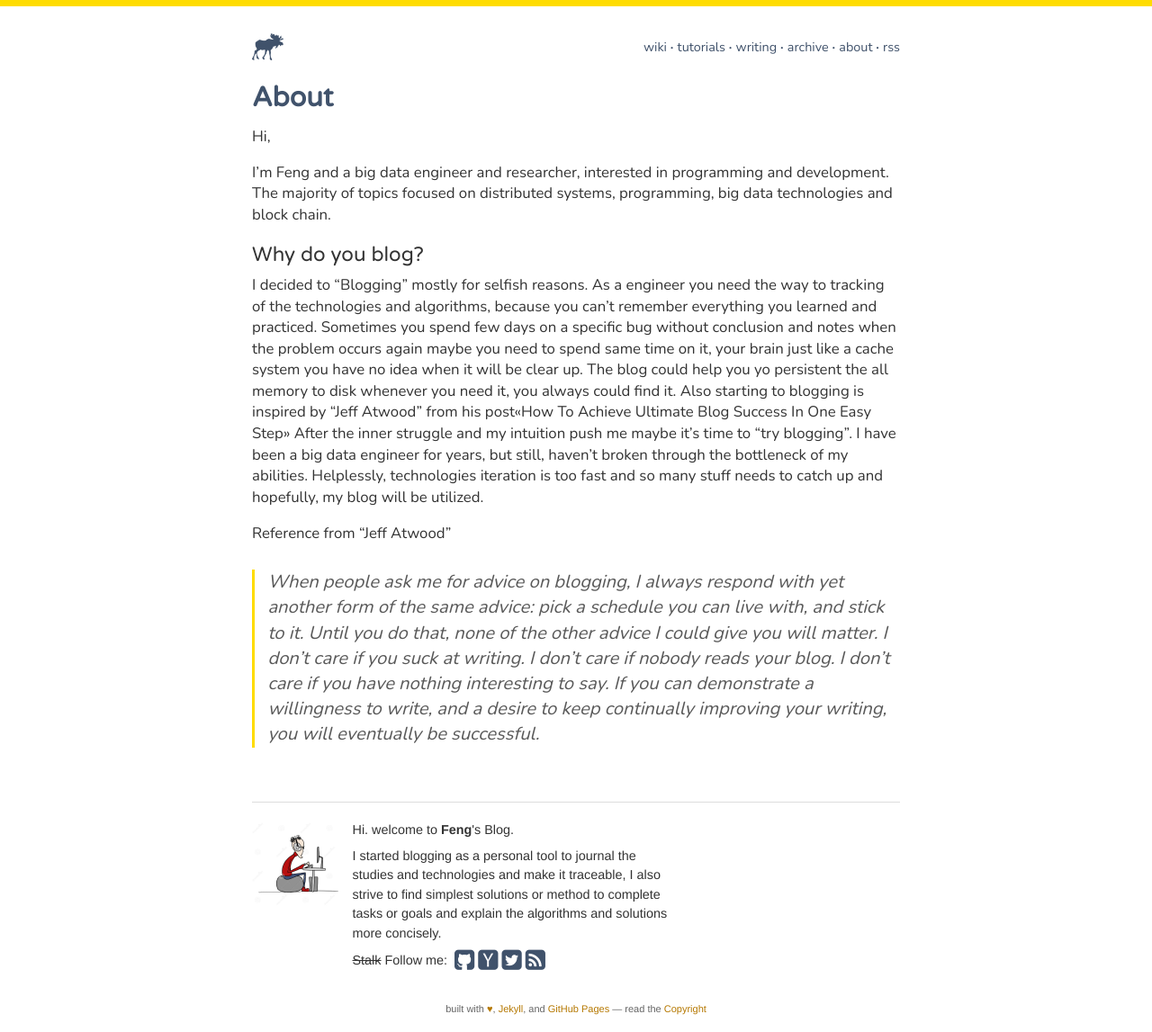
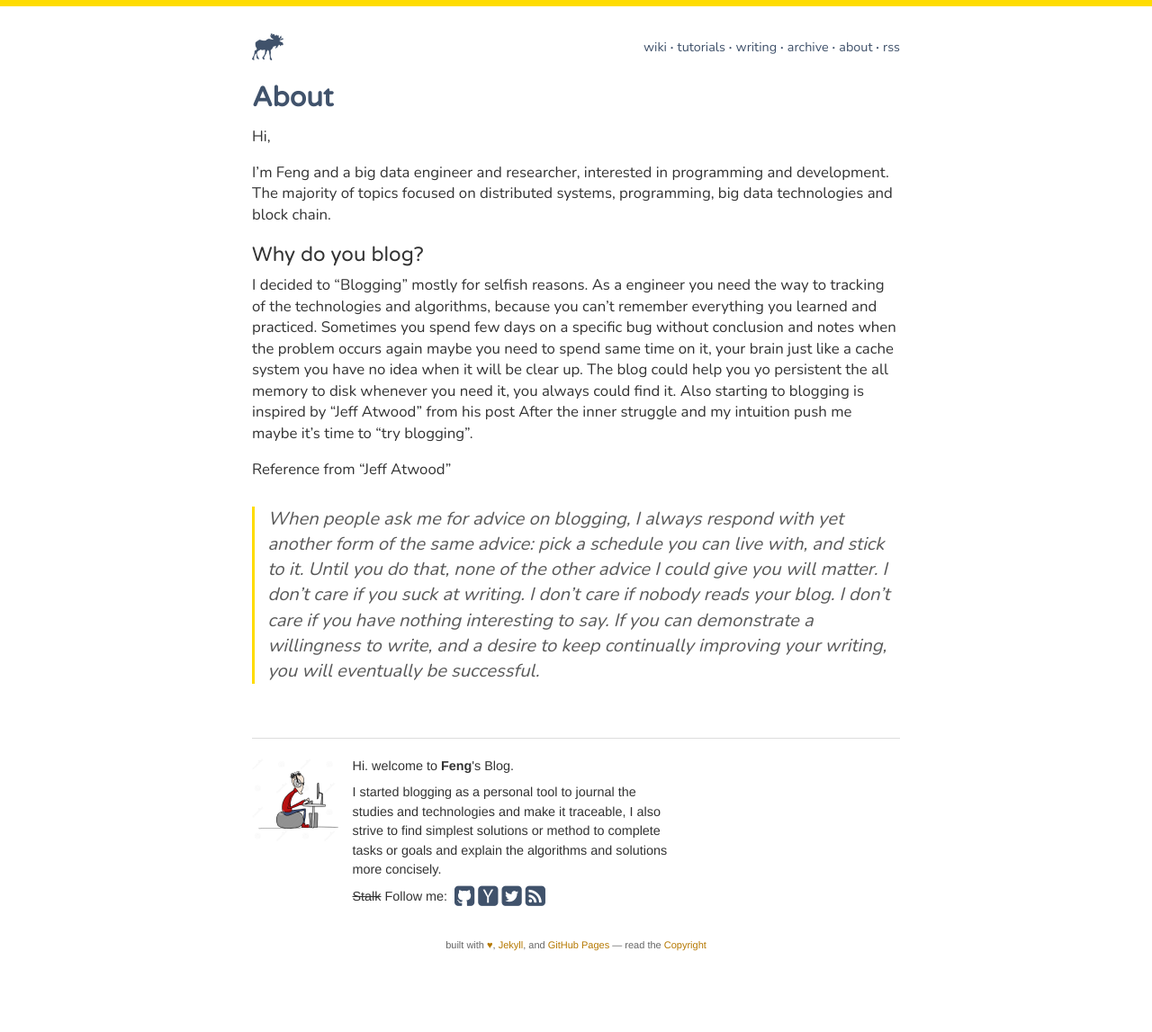
Before and after one commit to SharpLu/Blog, a Jekyll site: the page built from about/index.md, in a window 1280 px wide. Shown: the whole page at 90% size. Built offline with Jekyll 4.4.1, drawn with Linux system fonts in a browser that asks for light colours; after the commit the page ends 1077 px from its top, so only the background shows below that; part of the change alters nothing that is shown.

Commit message:
Update index.md

```diff
--- a/about/index.md
+++ b/about/index.md
@@ -10,8 +10,12 @@ I’m Feng and a big data engineer and researcher, interested in programming and
 
 Why do you blog?
 ----------
-I decided to "Blogging" mostly for selfish reasons. As a engineer you need the way to tracking of the technologies and algorithms, because you can't remember everything you learned and practiced. Sometimes you spend few days on a specific bug without conclusion and notes when the problem occurs again maybe you need to spend same time on it, your brain just like a cache system you have no idea when it will be clear up. The blog could help you yo persistent the all memory to disk whenever you need it, you always could find it. Also starting to blogging is inspired by "Jeff Atwood" from his post<<How To Achieve Ultimate Blog Success In One Easy Step>> After the inner struggle and my intuition push me maybe it’s time to “try blogging”. I have been a big data engineer for years, but still, haven’t broken through the bottleneck of my abilities. Helplessly, technologies iteration is too fast and so many stuff needs to catch up and hopefully, my blog will be utilized.
+I decided to "Blogging" mostly for selfish reasons. As a engineer you need the way to tracking of the technologies and algorithms, because you can't remember everything you learned and practiced. Sometimes you spend few days on a specific bug without conclusion and notes when the problem occurs again maybe you need to spend same time on it, your brain just like a cache system you have no idea when it will be clear up. The blog could help you yo persistent the all memory to disk whenever you need it, you always could find it. Also starting to blogging is inspired by "Jeff Atwood" from his post<How To Achieve Ultimate Blog Success In One Easy Step> After the inner struggle and my intuition push me maybe it’s time to “try blogging”.
 
+
+ <!--哈哈我是注释，不会在浏览器中显示。
+ I have been a big data engineer for years, but still, haven’t broken through the bottleneck of my abilities. Helplessly, technologies iteration is too fast and so many stuff needs to catch up and hopefully, my blog will be utilized.
+-->
 
 
 Reference from "Jeff Atwood"
```
